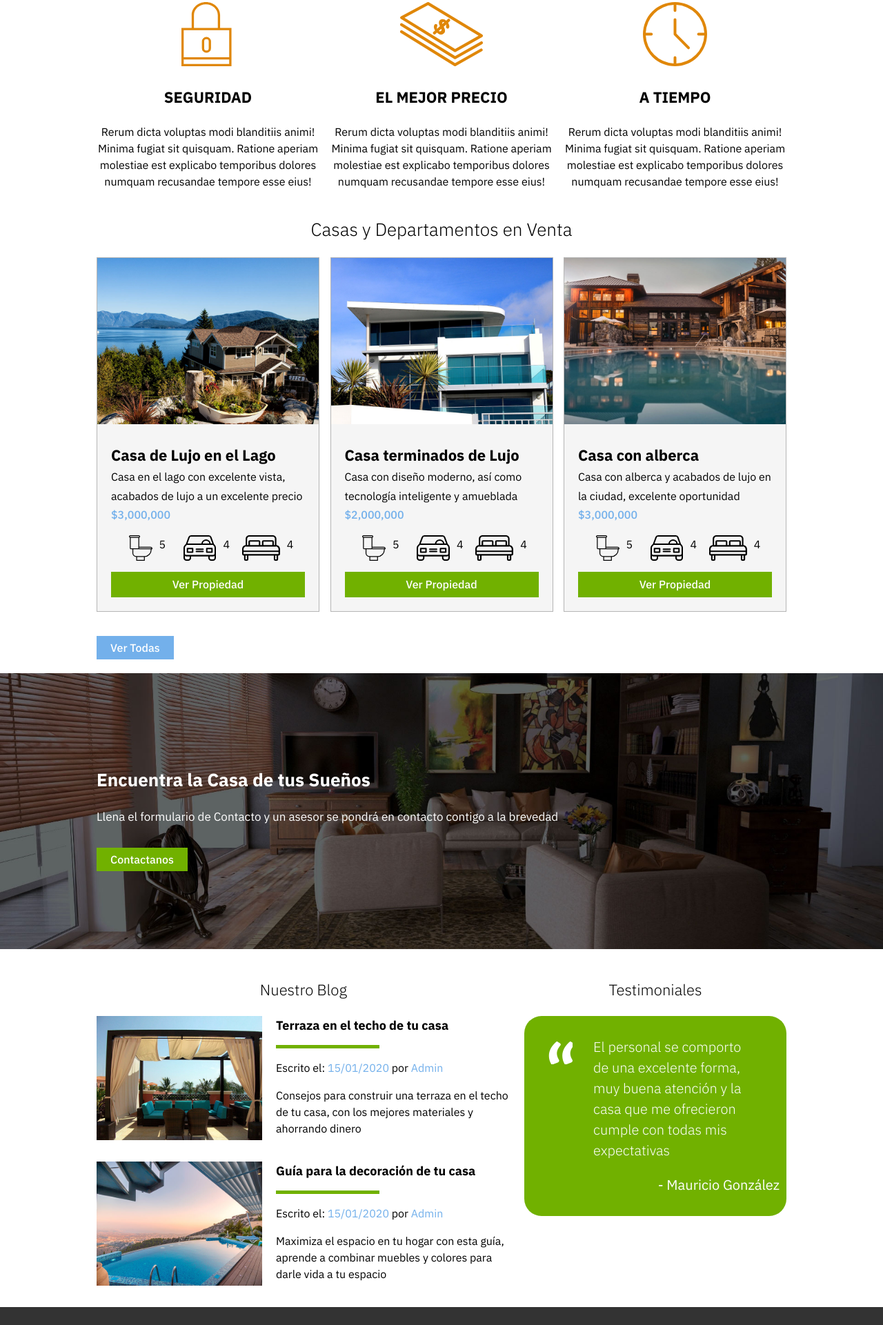
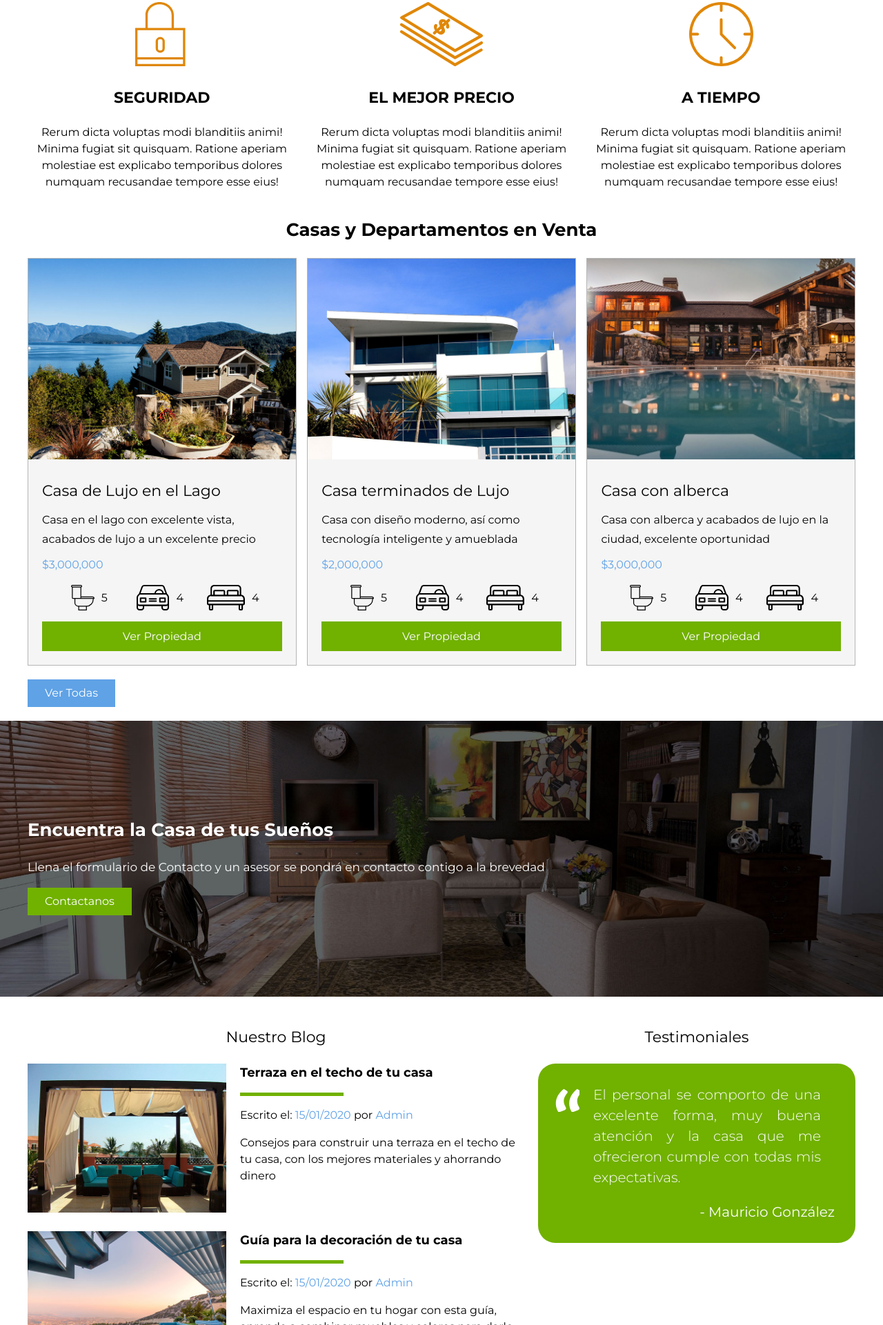
Before and after one commit to mauriciodgln/BienesRaices, a plain HTML site: page index.html in a window 1280 px wide. Shown: the part 879-2800 px from the top of the page at 69% size. Drawn offline with nearby package versions, Linux system fonts and the light colour scheme; files whose address does not match are found by name.

Commit message:
Se ha subido el proyecto

```diff
--- a/css/styles.css
+++ b/css/styles.css
@@ -1,3 +1,14 @@
+
+:root {
+    --celeste: #5fa2e6;
+    --verde: #71b100;
+    --blanco: #ffffff;
+    --cafe: #333333;
+    --claro: #f5f5f5;
+    --gris: #b5b5b5;
+    --negro: #000000;
+}
+
 
 html{
     box-sizing: border-box;
@@ -8,7 +19,7 @@ html{
 }
 
 body{
-    font-family: 'IBM Plex Sans', sans-serif;
+    font-family: 'Montserrat', sans-serif;
     font-size: 1.6rem;
     line-height: 1.5;
     max-width: 100%;
@@ -27,19 +38,22 @@ img{
 
 .contenedor{
     width: 95%;
-    max-width: 100rem;
+    max-width: 120rem;
     margin: 0 auto ;
 }
 
 h1{
     font-size: 3rem;
 }
+
 h2{
     font-size: 2.6rem;
 }
+
 h3{
     font-size: 2.2rem;
 }
+
 h4{
     font-size: 1.8rem;
 }
@@ -53,7 +67,7 @@ h4{
 }
 
 .fw300{
-    font-weight: 300;
+    font-weight: normal;
 }
 
 .centrartexto{
@@ -72,12 +86,12 @@ h4{
 /* Botones */
 
 .boton{
-    color: #ffffff;
+    color: var(--blanco);
     font-weight: 500;
     text-decoration: none;
-    padding: .5rem 2rem;
+    padding: .8rem 2.5rem;
     display: inline-block;
-    margin-top: 1.5rem;
+    /* margin-top: 1.5rem; */
     text-align: center;
     border: none;
 }
@@ -87,18 +101,27 @@ h4{
 }
 
 .boton-verde{
-    background-color: #71b100;
+    background-color:var(--verde);
+    transition: 500ms;
+}
+
+.boton-verde:hover {
+    background-color: #5b8b09;
 }
 
 .boton-azul{
-    background-color: #73B0EB;
+    background-color: var(--celeste);
+}
+
+.boton-azul:hover {
+    background-color: #528cc7;
 }
 
 
 /* Header */
 
 .header-sitio{
-    background-color: #333333;
+    background-color: var(--cafe);
     padding: 1rem 0 2rem 0;
     margin: 0;
 }
@@ -118,6 +141,7 @@ h4{
     justify-content: space-between;
     text-align: center;
 }
+
 @media (min-width: 768px) {
     .separador-header{
         text-align: left;
@@ -125,7 +149,7 @@ h4{
 }
 
 .separador-header h1{
-    color: #ffffff;
+    color: var(--blanco);
     padding-bottom: 2rem;
     max-width: 60rem;
 }
@@ -136,6 +160,7 @@ h4{
     align-items: center;
     padding-top: 2rem;
 }
+
 @media (min-width: 768px) {
     .barra{
         display: flex;
@@ -146,12 +171,12 @@ h4{
 /* Barra de Navegación */
 
 .navegacion a{
-    color: #ffffff;
+    color: var(--blanco);
     text-decoration: none;
     font-size: 2.2rem;
-    font-family: 'Poiret One', cursive;
     display: block;
 }
+
 @media (min-width: 768px) {
     .navegacion a{
         display: inline;
@@ -164,7 +189,7 @@ h4{
 }
 
 .navegacion a:hover{
-    color: #73B0EB;
+    color: var(--celeste);
 }
 
 
@@ -174,6 +199,7 @@ h4{
     display: block;
     justify-content: space-between;
 }
+
 @media (min-width: 768px) {
     .iconos-nosotros{
         display: flex;
@@ -183,6 +209,7 @@ h4{
 .iconos{
     text-align: center;
 }
+
 @media (min-width: 768px) {
     .iconos{
         flex-basis: calc( 33.3% - 1rem );
@@ -201,6 +228,7 @@ h4{
     justify-content: space-between;
     flex-wrap: wrap;
 }
+
 @media (min-width: 768px) {
     .contenedor-anuncios{
         display: flex;
@@ -210,10 +238,11 @@ h4{
 }
 
 .anuncios{
-    border: 1px solid #b5b5b5;
-    background-color: #f5f5f5;
+    border: 1px solid var(--gris);
+    background-color: var(--claro);
     margin-bottom: 2rem;
 }
+
 @media (min-width: 768px) {
     .anuncios{
         flex: 0 0 calc( 33.3% - 1rem );
@@ -227,12 +256,11 @@ h4{
 
 .contenido-anuncio h3,
 .contenido-anuncio p{
-    margin: 0;
+    margin: 0 0 1rem 0;
 }
 
 .precio{
-    color: #73B0EB;
-    font-weight: 500;
+    color: var(--celeste);
 }
 
 .iconos-caracteristicas-casas{
@@ -242,6 +270,12 @@ h4{
     display: flex;
     flex: 1;
     justify-content: space-evenly;
+}
+
+.iconos-caracteristicas-casas p {
+    margin: 0;
+    display: flex;
+    align-items: center;
 }
 
 .iconos-caracteristicas-casas li{
@@ -270,7 +304,7 @@ h4{
 }
 
 .contenido-contacto{
-    color: #ffffff;
+    color: var(--blanco);
     flex: 0 0 95%;
 }
 
@@ -299,6 +333,7 @@ h4{
 .entrada-blog{
     margin-bottom: 2rem;
 }
+
 @media (min-width: 768px) {
     .entrada-blog{
         display: flex;
@@ -330,36 +365,38 @@ h4{
     display: block;
     width: 15rem;
     height: .5rem;
-    background-color: #71b100;
+    background-color: var(--verde);
     margin-top: 1.5rem;
 }
 
 .texto-blog a{
-    color: #000000;
+    color: var(--negro);
     text-decoration: none;
+    transition: 300ms;
 }
 
 .texto-blog a:hover{
-    color: #71b100;
+    color: var(--verde);
 }
 
 .texto-blog span{
-    color: #73B0EB;
+    color: var(--celeste);
 }
 
 
 /* Testimoniales */
 
 .testimonial{
-    background-color: #71b100;
+    background-color: var(--verde);
     font-size: 2rem;
     padding: 1rem;
-    color: #ffffff;
+    color: var(--blanco);
     border-radius: 2.5rem;
 }
 
 .testimonial p{
     text-align: right;
+    margin-right: 2rem;
 }
 
 .testimonial blockquote::before{
@@ -368,12 +405,13 @@ h4{
     width: 4rem;
     height: 4rem;
     position: absolute;
-    left: -2rem;
+    left: -3rem;
 }
 
 .testimonial blockquote{
     position: relative;
-    padding-left: 5rem;
+    text-align: justify;
+    padding-left: 3rem;
     font-weight: 300;
 }
 
@@ -381,7 +419,7 @@ h4{
 /* Footer */
 
 .site-footer{
-    background-color: #333333;
+    background-color: var(--cafe);
     margin: 0;
 }
 
@@ -400,6 +438,7 @@ h4{
 .site-footer nav{
     display: none;
 }
+
 @media (min-width: 768px) {
     .site-footer nav{
         display: block;
@@ -408,7 +447,7 @@ h4{
 
 .copyright{
     margin: 0;
-    color: #ffffff;
+    color: var(--blanco);
 }
 
 
@@ -448,7 +487,11 @@ h4{
 
 legend{
     font-size: 2rem;
-    color: #5E6166;
+    color: var(--cafe);
+}
+
+.contacto fieldset:nth-child(3) {
+    margin-bottom: 2rem;
 }
 
 .contacto p{
@@ -467,7 +510,7 @@ select
     padding: 1rem;
     display: block;
     width: 100%;
-    background-color: #e1e1e1;
+    background-color: var(--claro);
     margin-bottom: 2rem;
     border: none;
     border-radius: 1rem;
--- a/index.html
+++ b/index.html
@@ -1,11 +1,13 @@
 <!DOCTYPE html>
-<html lang="en">
+<html lang="es">
 <head>
     <meta charset="UTF-8">
+    <meta name="description" content="Página de bienes raices donde podrá encontrar casas y departamentos de lujo en venta.">
     <meta name="viewport" content="width=device-width, initial-scale=1.0">
     <meta http-equiv="X-UA-Compatible" content="ie=edge">
-    <link href="https://fonts.googleapis.com/css?family=IBM+Plex+Sans:300,400,500,700&display=swap" rel="stylesheet">
-    <link href="https://fonts.googleapis.com/css?family=Poiret+One&display=swap" rel="stylesheet">
+    <link rel="preconnect" href="https://fonts.googleapis.com">
+    <link rel="preconnect" href="https://fonts.gstatic.com" crossorigin>
+    <link href="https://fonts.googleapis.com/css2?family=Montserrat:wght@300;400;700&display=swap" rel="stylesheet">
     <link rel="stylesheet" href="css/normalize.css">
     <link rel="stylesheet" href="css/styles.css">
 
@@ -31,25 +33,25 @@
     </header>
 
     <section class="contenedor seccion">
-            <h2 class="fw300 centrartexto">Más Sobre Nosotros</h2>
+            <h2 class="centrartexto">Más Sobre Nosotros</h2>
             <div class="iconos-nosotros">
                 <div class="iconos">
                     <img src="img/icono1.svg" alt="Icono Seguridad">
-                    <h3>Seguridad</h3>
+                    <h3 >Seguridad</h3>
                     <p>Rerum dicta voluptas modi blanditiis animi! Minima fugiat sit quisquam.
                     Ratione aperiam molestiae est explicabo temporibus dolores numquam recusandae tempore esse eius!</p>
                 </div>
 
                 <div class="iconos">
                     <img src="img/icono2.svg" alt="Icono el Mejor Precio">
-                    <h3>El Mejor Precio</h3>
+                    <h3 >El Mejor Precio</h3>
                     <p>Rerum dicta voluptas modi blanditiis animi! Minima fugiat sit quisquam.
                     Ratione aperiam molestiae est explicabo temporibus dolores numquam recusandae tempore esse eius!</p>
                 </div>
 
                 <div class="iconos">
                     <img src="img/icono3.svg" alt="Icono a Tiempo">
-                    <h3>A Tiempo</h3>
+                    <h3 >A Tiempo</h3>
                     <p>Rerum dicta voluptas modi blanditiis animi! Minima fugiat sit quisquam.
                     Ratione aperiam molestiae est explicabo temporibus dolores numquam recusandae tempore esse eius!</p>
                 </div>
@@ -57,12 +59,12 @@
     </section>
 
     <main class="contenedor seccion">
-        <h2 class="fw300 centrartexto">Casas y Departamentos en Venta</h2>
+        <h2 class="centrartexto">Casas y Departamentos en Venta</h2>
         <div class="contenedor-anuncios">
             <div class="anuncios">
                 <img src="img/anuncio1.jpg" alt="Casa de Lujo en el Lago">
                 <div class="contenido-anuncio">
-                    <h3>Casa de Lujo en el Lago</h3>
+                    <h3 class="fw300">Casa de Lujo en el Lago</h3>
                     <p>Casa en el lago con excelente vista, acabados de lujo a un excelente precio</p>
                     <p class="precio">$3,000,000</p>
                     <ul class="iconos-caracteristicas-casas">
@@ -86,7 +88,7 @@
             <div class="anuncios">
                 <img src="img/anuncio2.jpg" alt="Casa de terminados de Lujo">
                 <div class="contenido-anuncio">
-                    <h3>Casa terminados de Lujo</h3>
+                    <h3 class="fw300">Casa terminados de Lujo</h3>
                     <p>Casa con diseño moderno, así como tecnología inteligente y amueblada</p>
                     <p class="precio">$2,000,000</p>
                     <ul class="iconos-caracteristicas-casas">
@@ -110,7 +112,7 @@
             <div class="anuncios">
                 <img src="img/anuncio3.jpg" alt="Casa con alberca">
                 <div class="contenido-anuncio">
-                    <h3>Casa con alberca</h3>
+                    <h3 class="fw300">Casa con alberca</h3>
                     <p>Casa con alberca y acabados de lujo en la ciudad, excelente oportunidad</p>
                     <p class="precio">$3,000,000</p>
                     <ul class="iconos-caracteristicas-casas">
@@ -178,7 +180,7 @@
             <h3 class="centrartexto fw300">Testimoniales</h3>
             <div class="testimonial">
                 <blockquote>El personal se comporto de una excelente forma, muy buena atención y la casa que me ofrecieron
-                    cumple con todas mis expectativas
+                    cumple con todas mis expectativas.
                 </blockquote>
                 <p>- Mauricio González</p>
             </div>
@@ -193,7 +195,7 @@
                 <a href="blog.html">Blog</a>
                 <a href="contacto.html">Contacto</a>
             </nav>
-            <p class="copyright">Copyright &copy; 2020 </p>
+            <p class="copyright">Copyright &copy; 2022 </p>
         </div>
     </footer>
 </body>
```
Also changed, not shown: anuncio.html (+5 -4 lines), anuncios.html (+5 -4 lines), blog.html (+5 -4 lines), contacto.html (+5 -4 lines), entradablog.html (+5 -4 lines), nosotros.html (+5 -4 lines).
